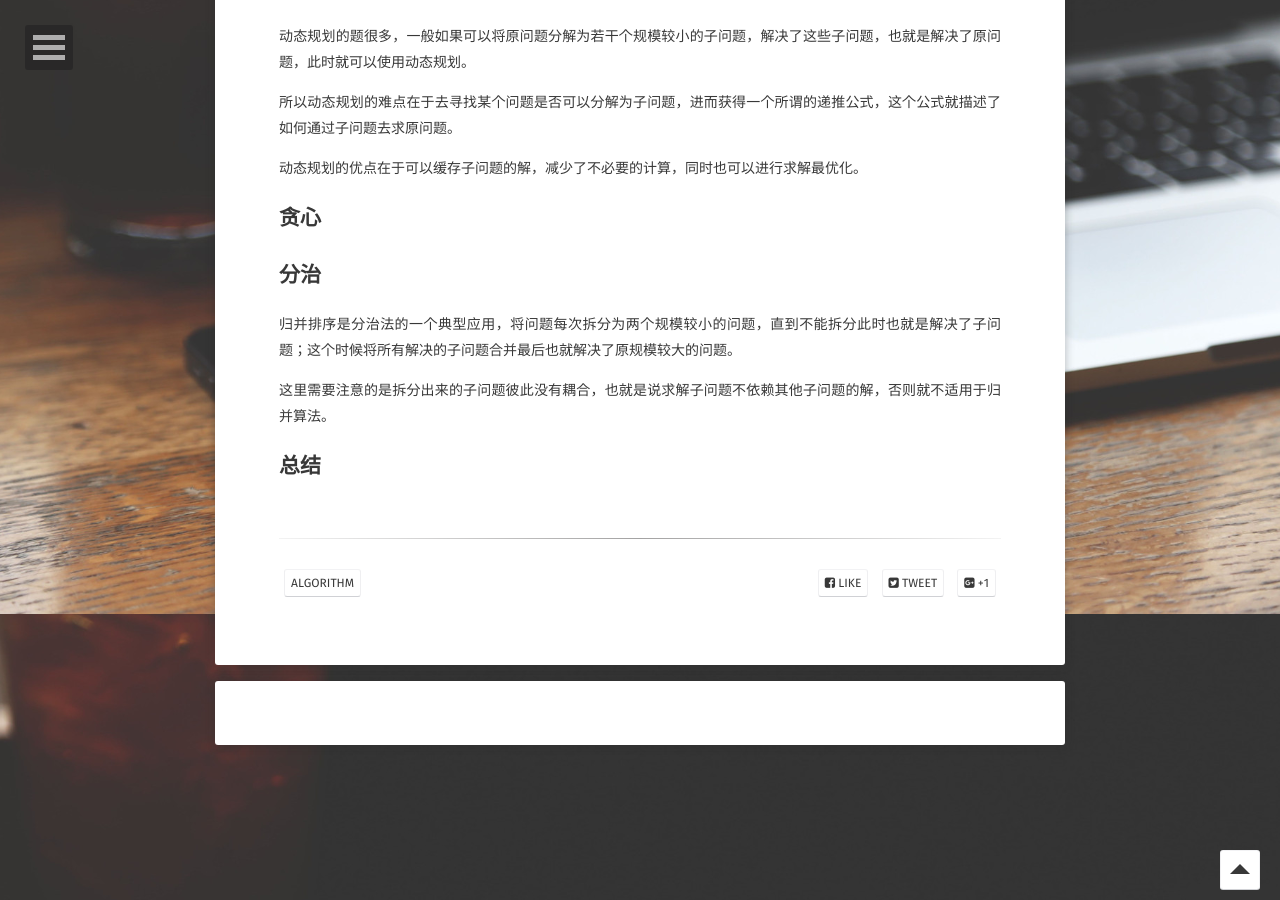
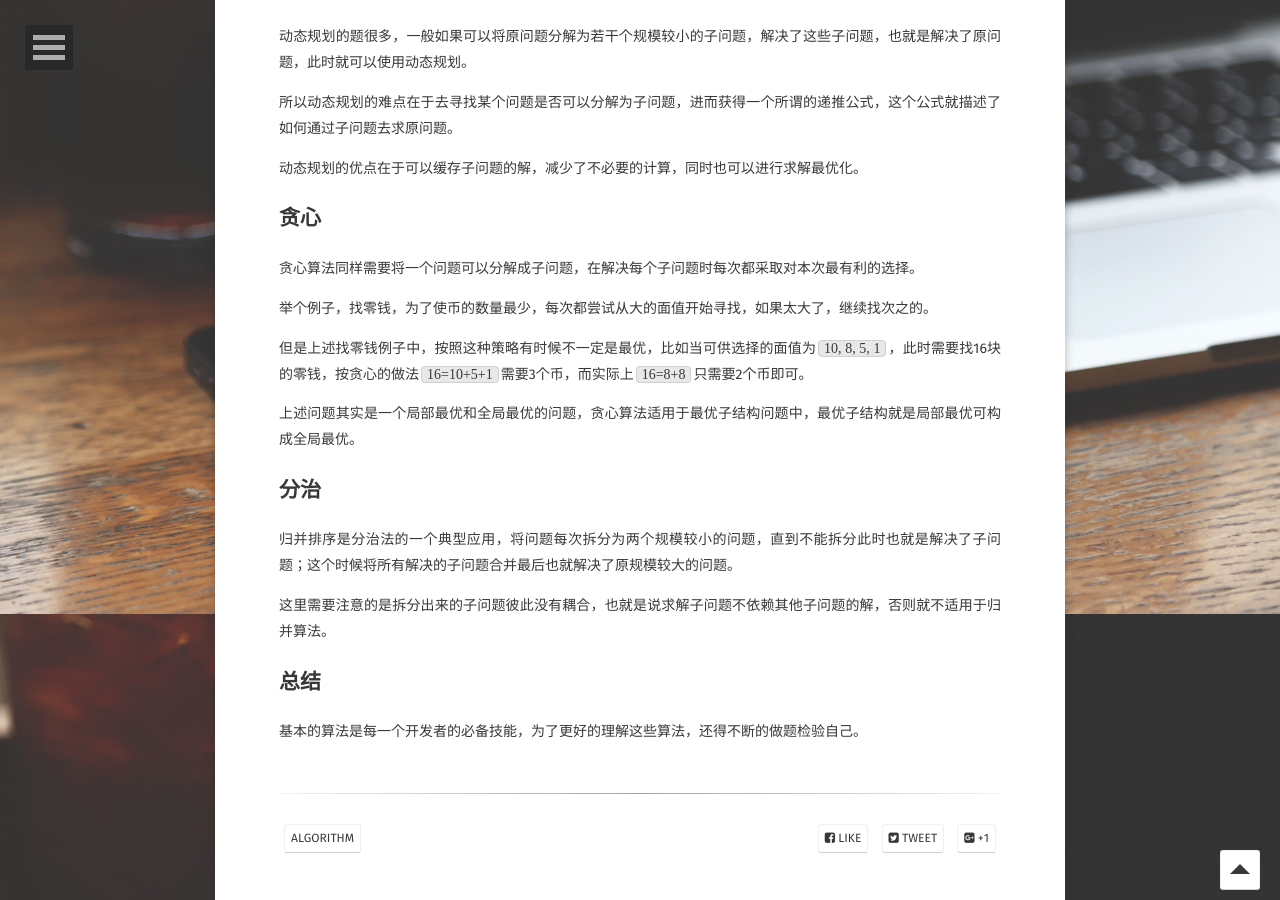
Before and after one commit to longjianjiang/longjianjiang.github.io, a Jekyll site: the page built from _posts/2019-04-10-basic-algorithms.md, in a window 1280 px wide and 900 px high, scrolled down 1186 px. Built offline with Jekyll 4.4.1, drawn with Linux system fonts in a browser that asks for light colours; some web fonts are replaced; comment, search, counter and statistics services are not loaded.

Commit message:
Update(auto commit)

```diff
--- a/_posts/2019-04-10-basic-algorithms.md
+++ b/_posts/2019-04-10-basic-algorithms.md
@@ -48,6 +48,13 @@ end
 
 ## 贪心
 
+贪心算法同样需要将一个问题可以分解成子问题，在解决每个子问题时每次都采取对本次最有利的选择。
+
+举个例子，找零钱，为了使币的数量最少，每次都尝试从大的面值开始寻找，如果太大了，继续找次之的。
+
+但是上述找零钱例子中，按照这种策略有时候不一定是最优，比如当可供选择的面值为`10, 8, 5, 1`，此时需要找16块的零钱，按贪心的做法`16=10+5+1`需要3个币，而实际上`16=8+8`只需要2个币即可。
+
+上述问题其实是一个局部最优和全局最优的问题，贪心算法适用于最优子结构问题中，最优子结构就是局部最优可构成全局最优。
 
 ## 分治
 
@@ -56,3 +63,5 @@ end
 这里需要注意的是拆分出来的子问题彼此没有耦合，也就是说求解子问题不依赖其他子问题的解，否则就不适用于归并算法。
 
 ## 总结
+
+基本的算法是每一个开发者的必备技能，为了更好的理解这些算法，还得不断的做题检验自己。
```
